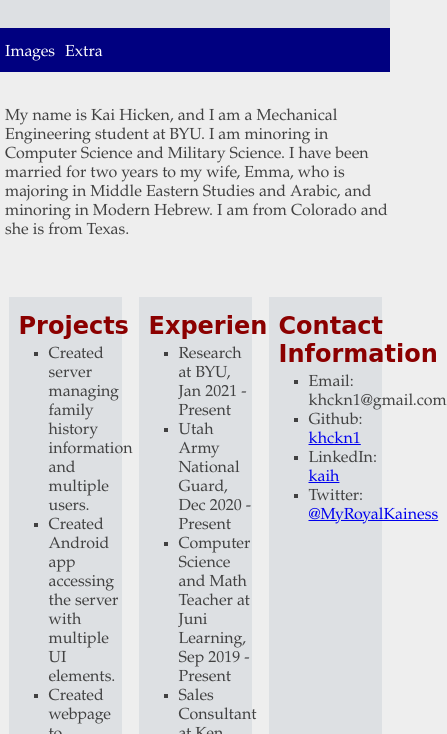
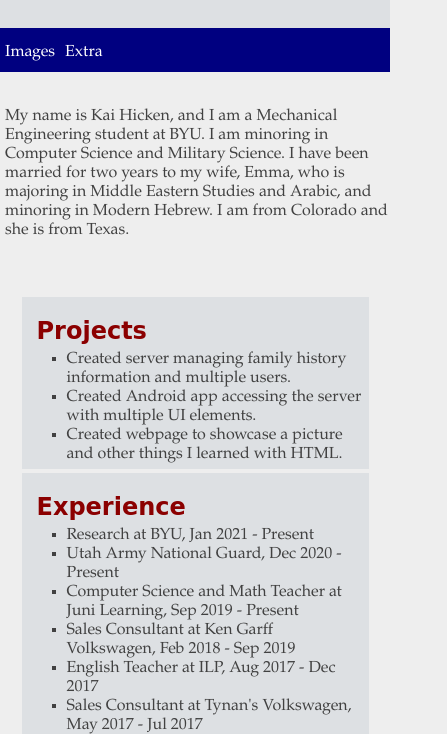
Before and after one commit to khckn1/portfolio, a plain HTML site: page index.html in a window 390 px wide. Shown: the part 110-844 px from the top of the page, 447 px wide, since content can reach past the window. Drawn offline with Linux system fonts and the light colour scheme.

Commit message:
responsive

```diff
--- a/style.css
+++ b/style.css
@@ -66,11 +66,29 @@ ul {
 .data {
 	display: flex;
 	justify-content: space-around;
+	align-items: center;
 }
 
 .experience, .projects, .contact {
 	border: 2px solid #EEEEEE;
 	background-color: #DDE0E3;
-	flex: initial;
-	width: 30%;
+	padding: 5px;
 }
+
+/* Phone */
+@media only screen and (max-width: 500px) {
+.data {
+	flex-wrap: wrap;
+}
+.experience, .projects, .contact {
+	width: 90%;
+}
+}
+
+/* Desktop */
+@media only screen and (min-width: 501px) {
+.experience, .projects, .contact {
+        width: 30%;
+	align-self: stretch;
+}
+}
```
